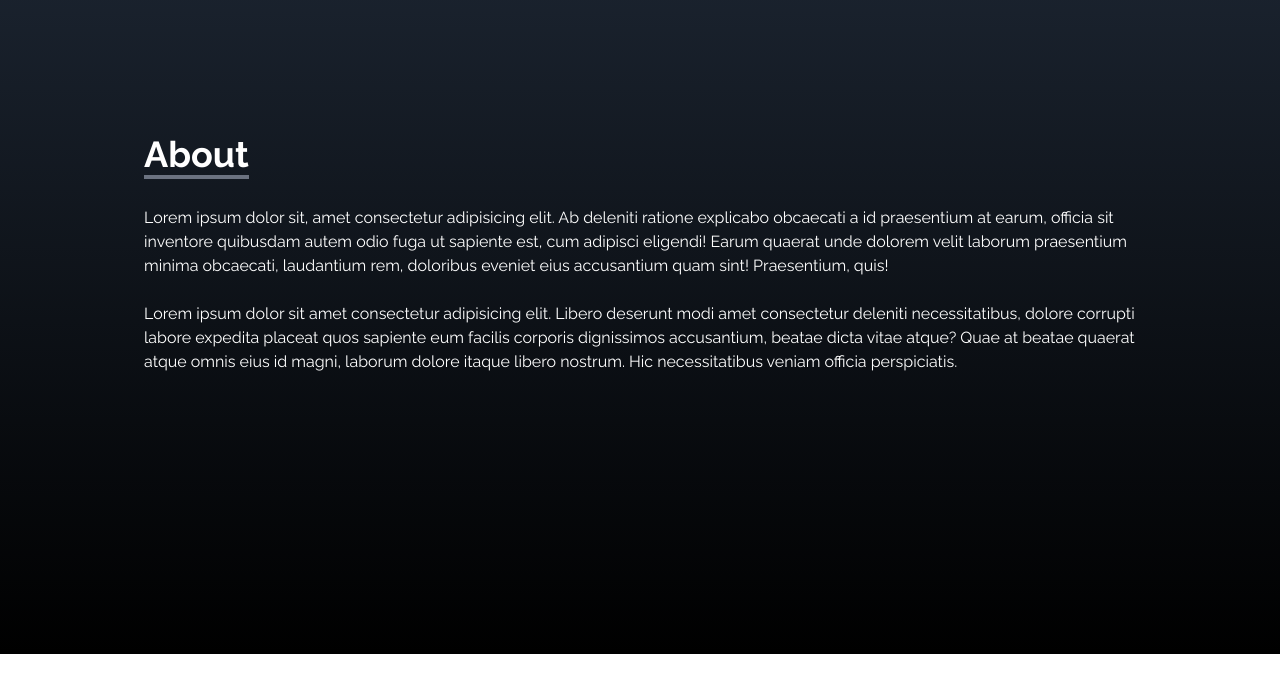
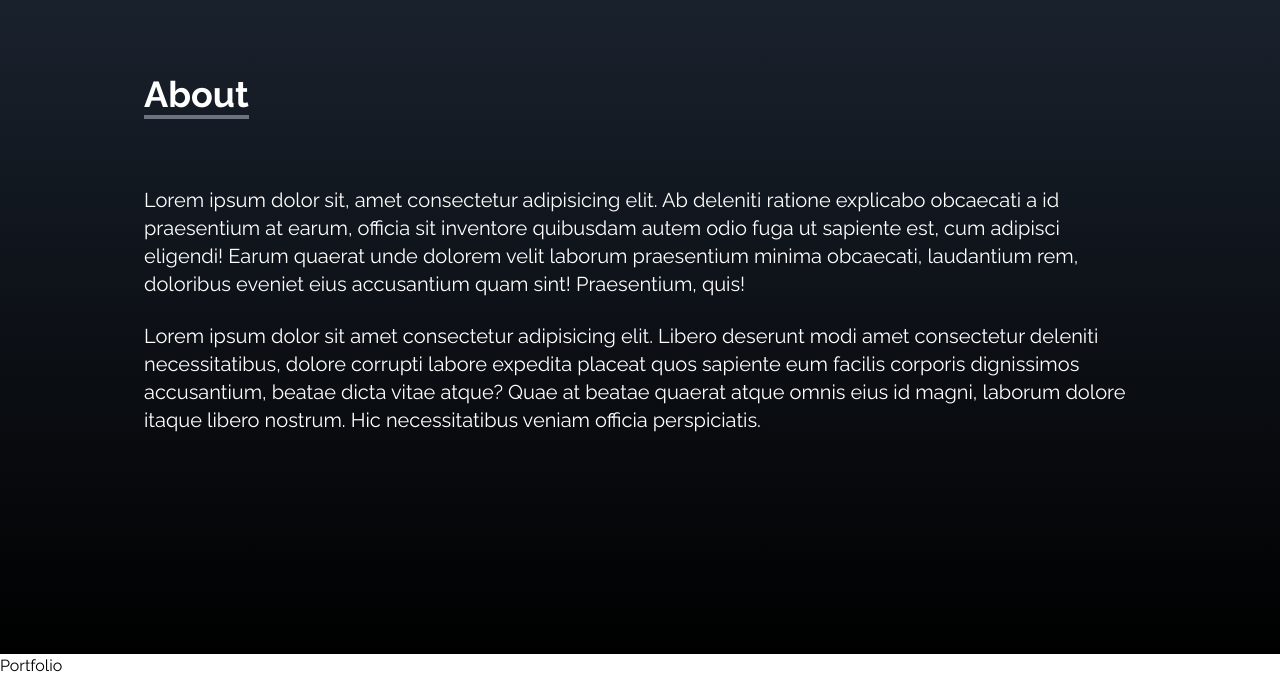
Before and after one commit to KBNkosi/Personal-portfolio, a React (Vite) app in the folder my-portfolio/: page / in a window 1280 px wide. Shown: the part 946-1624 px from the top of the page. Before the commit the page ends 1600 px from the top, so only its background shows below. Built offline with nearby package versions, Linux system fonts and the light colour scheme.

Commit message:
Enhance App component by adding Portfolio section and update About component styles for improved readability

```diff
--- a/my-portfolio/src/App.jsx
+++ b/my-portfolio/src/App.jsx
@@ -1,6 +1,7 @@
 import About from "./components/About"
 import Home from "./components/Home"
 import Navbar from "./components/Navbar"
+import Portfolio from "./components/Portfolio"
 import SocialLinks from "./components/SocialLinks"
 
 function App() {
@@ -11,6 +12,7 @@
       <Navbar />
       <Home/>
       <About/>
+      <Portfolio/>
 
       <SocialLinks/>
     </>
--- a/my-portfolio/src/components/About.jsx
+++ b/my-portfolio/src/components/About.jsx
@@ -10,7 +10,7 @@
         <div className='pb-8'>
           <p className='text-4xl font-bold inline border-b-4 border-gray-500'>About</p>
         </div>
-        <p>
+        <p className='text-xl mt-10'>
           Lorem ipsum dolor sit, amet consectetur adipisicing elit. Ab deleniti
           ratione explicabo obcaecati a id praesentium at earum, officia sit
           inventore quibusdam autem odio fuga ut sapiente est, cum adipisci
@@ -19,7 +19,7 @@
           sint! Praesentium, quis!
         </p>
         <br />
-        <p>
+        <p className='text-xl'>
           Lorem ipsum dolor sit amet consectetur adipisicing elit. Libero
           deserunt modi amet consectetur deleniti necessitatibus, dolore
           corrupti labore expedita placeat quos sapiente eum facilis corporis
--- /dev/null
+++ b/my-portfolio/src/components/Portfolio.jsx
@@ -0,0 +1,9 @@
+import React from 'react'
+
+const Portfolio = () => {
+  return (
+    <div>Portfolio</div>
+  )
+}
+
+export default Portfolio
```
